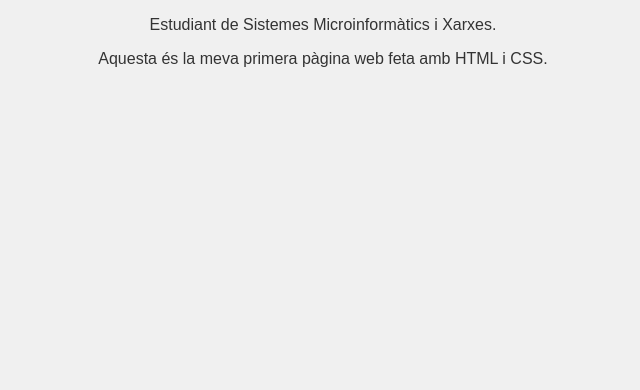
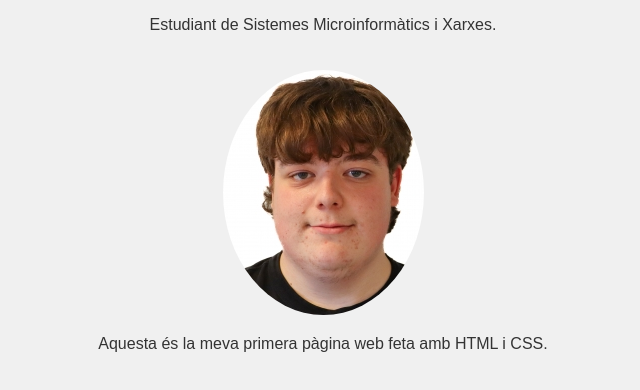
Before and after one commit to mikikanet-jpg/Pagina-web, a plain HTML site: page index.html in a window 1280 px wide. Shown: the part 122-512 px from the top of the page, without its empty margins (317-957 px from the left). Drawn offline with Linux system fonts and the light colour scheme.

Commit message:
Incorporacio de la imatge per identificar-me

```diff
--- a/index.html
+++ b/index.html
@@ -9,6 +9,7 @@
   <h1>Miguel</h1>
   <p>Estudiant de Sistemes Microinformàtics i Xarxes.</p>
 
+    <img src="imatges/Elguapo.jpg" alt="Avatar senzill">
 
   <p>Aquesta és la meva primera pàgina web feta amb HTML i CSS.</p>
 </body>
```
